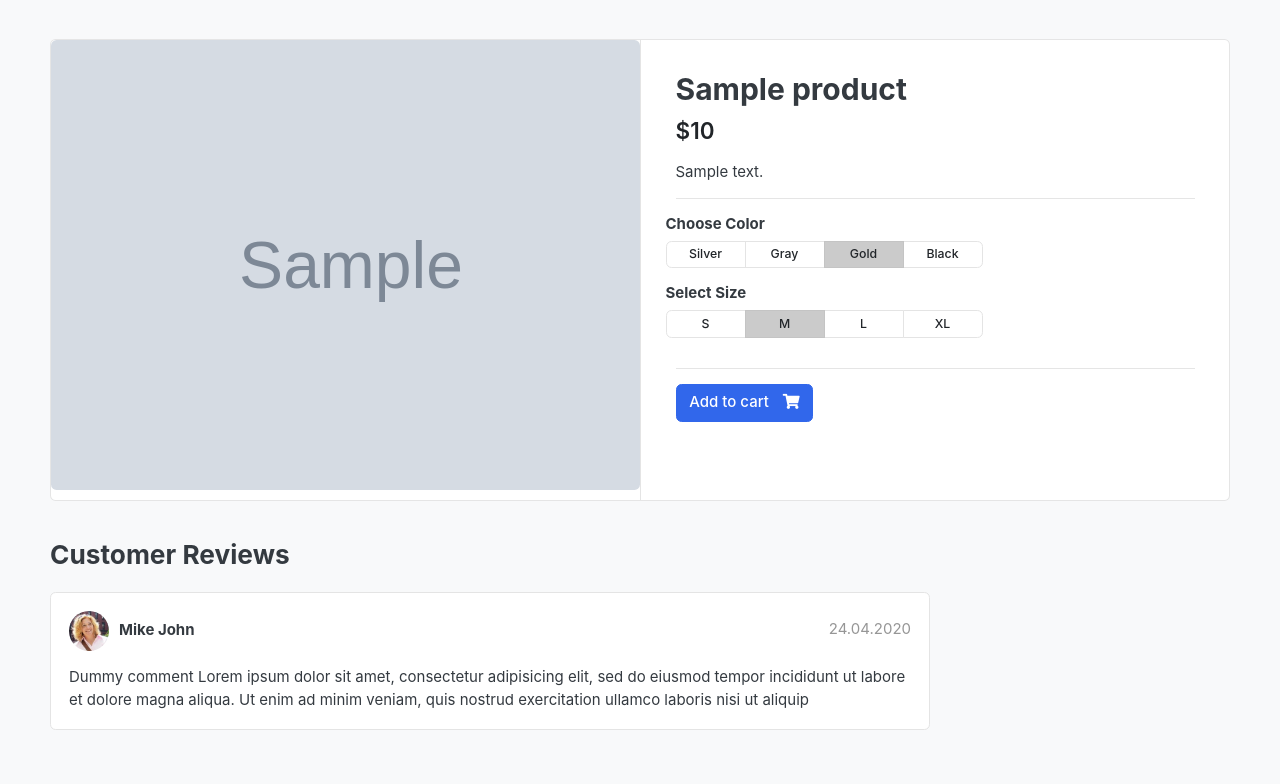
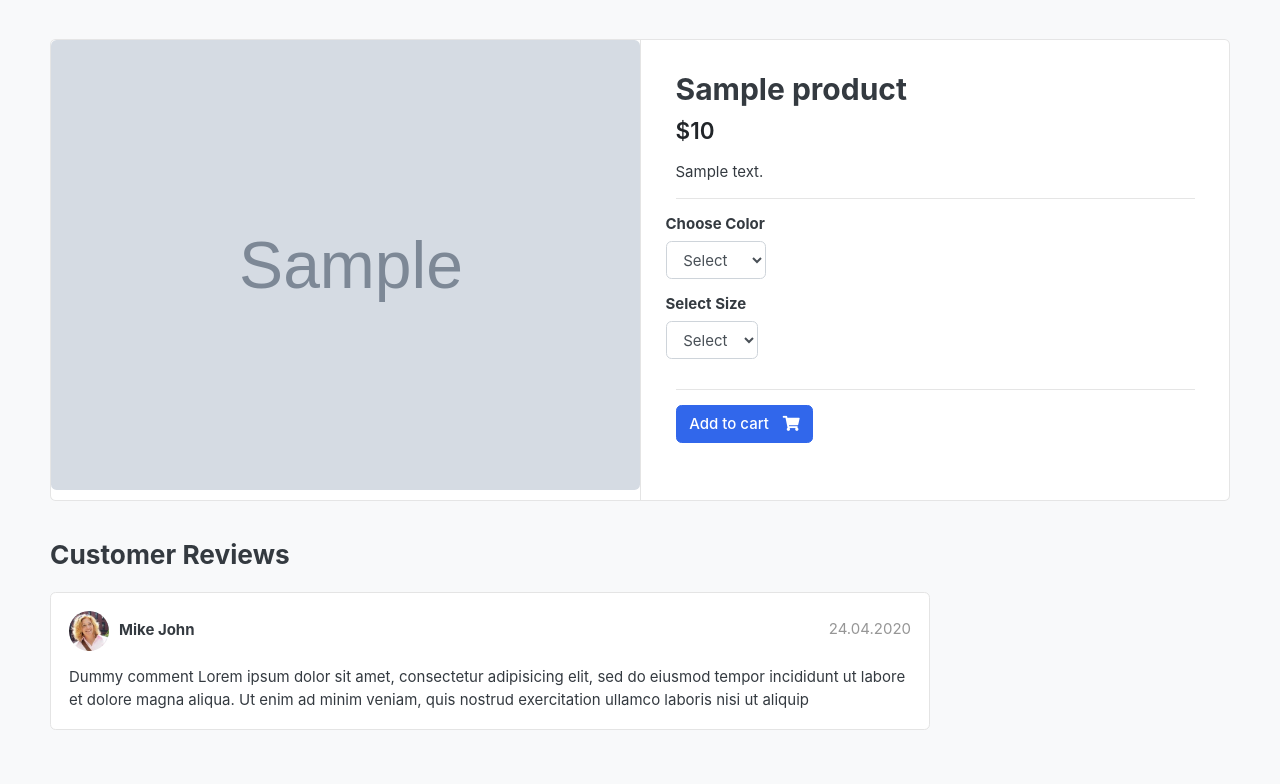
Before and after one commit to MohammedAMohsen/GreatCart, a Django app: a page that uses templates/store/product_detail.html in a window 1280 px wide. Shown: the part 119-903 px from the top of the page. Run offline with Django 5.2, Linux system fonts and the light colour scheme; tables that the repository leaves empty hold one stand-in row (values such as "Sample post"); grey boxes marked "Sample" are stand-in pictures; some libraries are stand-ins or nearby versions; some web fonts are replaced.

Commit message:
store and carts functionality

```diff
--- a/carts/models.py
+++ b/carts/models.py
@@ -1,5 +1,5 @@
 from django.db import models
-from store.models import Product
+from store.models import Product, Variation
 
 class Cart(models.Model):
     cart_id = models.CharField(max_length=250, blank=True)
@@ -11,6 +11,7 @@
 
 class CartItem(models.Model):
     product = models.ForeignKey(Product, on_delete=models.CASCADE)
+    variations = models.ManyToManyField(Variation, blank=True)
     cart = models.ForeignKey(Cart, on_delete=models.CASCADE)
     quantity = models.IntegerField()
     is_active = models.BooleanField(default=True)
--- a/carts/urls.py
+++ b/carts/urls.py
@@ -4,6 +4,6 @@
 urlpatterns = [
     path('', views.cart, name='cart'),
     path('add_cart/<int:product_id>/', views.add_cart, name='add-cart'),
-    path('remove_cart/<int:product_id>/', views.remove_cart, name='remove-cart'),
-    path('delete_cart/<int:product_id>/', views.delete_cart, name='delete-cart'),
+    path('remove_cart/<int:product_id>/<int:cart_item_id>/', views.remove_cart, name='remove-cart'),
+    path('delete_cart/<int:product_id>/<int:cart_item_id>/', views.delete_cart, name='delete-cart'),
 ]
--- a/carts/views.py
+++ b/carts/views.py
@@ -1,6 +1,6 @@
 from django.shortcuts import render, redirect, get_object_or_404
 from .models import Cart, CartItem
-from store.models import Product
+from store.models import Product, Variation
 from django.contrib import messages
 from django.core.exceptions import ObjectDoesNotExist
 
@@ -14,29 +14,63 @@
 
 def add_cart(request, product_id):
     product = Product.objects.get(id=product_id) # get the product
+    product_variation = []
+
+    if request.method == 'POST':
+        for item in request.POST:
+            key = item
+            value = request.POST.get(key)
+            try:
+                variation = Variation.objects.get(product=product, variation_category__iexact=key, variation_value__iexact=value)
+                product_variation.append(variation)
+            except:
+                pass
+
     if product.is_available and product.stock > 0:
+
         try:
             cart = Cart.objects.get(cart_id=_cart_id(request)) # get the cart useing the cart_id present in the session
         except Cart.DoesNotExist:
             cart = Cart.objects.create(cart_id=_cart_id(request))
         cart.save()
-        try:
-            cart_item = CartItem.objects.get(product=product, cart=cart)
-            cart_item.quantity += 1
-            cart_item.save()
-        except CartItem.DoesNotExist:
+
+        is_cart_item_exists = CartItem.objects.filter(product=product, cart=cart).exists()
+        if is_cart_item_exists:
+            cart_item = CartItem.objects.filter(product=product, cart=cart)
+            all_variations = []
+            id = []
+            for item in cart_item:
+                all_variations.append(list(item.variations.all()))
+                id.append(item.id)
+            if product_variation in all_variations:
+                index = all_variations.index(product_variation)
+                item_id = id[index]
+                item = CartItem.objects.get(id=item_id ,product=product)
+                item.quantity += 1
+                item.save()
+            else:
+                item = CartItem.objects.create(product=product, cart=cart,  quantity=1)
+                if len(product_variation) > 0:
+                    item.variations.clear()
+                    item.variations.add(*product_variation)
+                item.save()
+        else:
             cart_item = CartItem.objects.create(product=product, cart=cart, quantity=1)
+            if len(product_variation) > 0:
+                cart_item.variations.clear()
+                cart_item.variations.add(*product_variation)
             cart_item.save()
         return redirect('cart')
+
     else:
         messages.warning(request, 'The product is not available at the moment, try later')
         return redirect('product-detail', category_slug=product.category.slug ,product_slug=product.slug)
 
 
-def remove_cart(request, product_id):
+def remove_cart(request, product_id, cart_item_id):
     product = get_object_or_404(Product, id=product_id)
     cart = Cart.objects.get(cart_id=_cart_id(request))
-    cart_item = get_object_or_404(CartItem, cart=cart, product=product)
+    cart_item = get_object_or_404(CartItem, cart=cart, product=product, id=cart_item_id)
     if cart_item.quantity > 1:
         cart_item.quantity -= 1
         cart_item.save()
@@ -45,10 +79,10 @@
     return redirect('cart')
 
 
-def delete_cart(request, product_id):
+def delete_cart(request, product_id, cart_item_id):
     product = get_object_or_404(Product, id=product_id)
     cart = Cart.objects.get(cart_id=_cart_id(request))
-    cart_item = get_object_or_404(CartItem, cart=cart, product=product)
+    cart_item = get_object_or_404(CartItem, cart=cart, product=product, id=cart_item_id)
     cart_item.delete()
     return redirect('cart')
 
--- a/store/models.py
+++ b/store/models.py
@@ -14,6 +14,31 @@
     created_date     = models.DateTimeField(auto_now_add=True)
     modified_date    = models.DateTimeField(auto_now=True)
 
+    def __str__(self):
+        return self.product_name
+
+
+class VariationManager(models.Manager):
+    def colors(self):
+        return self.filter(variation_category='color', is_active=True)
+
+    def sizes(self):
+        return self.filter(variation_category='size', is_active=True)
+
+
+variation_category_choice = (
+    ('color', 'color'),
+    ('size', 'size'),
+)
+
+class Variation(models.Model):
+    product = models.ForeignKey(Product, on_delete=models.CASCADE)
+    variation_category = models.CharField(max_length=100, choices=variation_category_choice)
+    variation_value = models.CharField(max_length=100)
+    is_active = models.BooleanField(default=True)
+    created_date = models.DateTimeField(auto_now_add=True)
+
+    objects = VariationManager()
 
     def __str__(self):
-        return self.product_name
+        return self.variation_value
--- a/templates/store/product_detail.html
+++ b/templates/store/product_detail.html
@@ -13,6 +13,8 @@
                     </article> <!-- gallery-wrap .end// -->
                 </aside>
                 <main class="col-md-6 border-left">
+                    <form action="{% url 'add-cart' single_product.id %}" method="POST">
+                        {% csrf_token %}
                         <article class="content-body">
                             <h2 class="title">{{ single_product.product_name }}</h2>
                             <div class="mb-3">
@@ -23,53 +25,37 @@
                             <div class="row">
                                 <div class="item-option-select">
                                     <h6>Choose Color</h6>
-                                <div class="btn-group btn-group-sm btn-group-toggle" data-toggle="buttons">
-                                    <label class="btn btn-light">
-                                        <input type="radio" name="radio_color"> Silver
-                                    </label>
-                                    <label class="btn btn-light">
-                                        <input type="radio" name="radio_color" > Gray
-                                    </label>
-                                    <label class="btn btn-light active">
-                                        <input type="radio" name="radio_color checked"> Gold
-                                    </label>
-                                    <label class="btn btn-light">
-                                        <input type="radio" name="radio_color"> Black
-                                    </label>
-                                </div>
+                                    <select name="color" class="form-control" required>
+                                        <option value="" disabled selected>Select</option>
+                                        {% for i in single_product.variation_set.colors %}
+                                            <option value="{{ i.variation_value | lower }}">{{ i.variation_value | capfirst  }}</option>
+                                        {% endfor %}
+                                    </select>
                                 </div>
                             </div> <!-- row.// -->
                             <div class="row">
                                 <div class="item-option-select">
                                     <h6>Select Size</h6>
-                                <div class="btn-group btn-group-sm btn-group-toggle" data-toggle="buttons">
-                                <label class="btn btn-light">
-                                    <input type="radio" name="radio_color"> S
-                                </label>
-                                <label class="btn btn-light active">
-                                    <input type="radio" name="radio_color" checked> M
-                                </label>
-                                <label class="btn btn-light">
-                                    <input type="radio" name="radio_color"> L
-                                </label>
-                                <label class="btn btn-light">
-                                    <input type="radio" name="radio_color"> XL
-                                </label>
-                                </div>
+                                    <select name="size" class="form-control" required>
+                                        <option value="" disabled selected>Select</option>
+                                        {% for i in single_product.variation_set.sizes %}
+                                            <option value="{{ i.variation_value | lower }}">{{ i.variation_value | capfirst }}</option>
+                                        {% endfor %}
+                                    </select>
                                 </div>
                             </div> <!-- row.// -->
                             <hr>
                             {% if single_product.stock <= 0 %}
                                 <h5 class="text-danger">Out Of Stock</h5>
                             {% else %}
+                                <button type="submit" class="btn  btn-primary"> <span class="text">Add to cart</span> <i class="fas fa-shopping-cart"></i></button>
                                 {% if in_cart %}
-                                <a href="#" class="btn btn-success"><span class="text">Added to cart</span><i class="fas fa-check"></i></a>
+                                <!-- <a href="#" class="btn btn-success"><span class="text">Added to cart</span><i class="fas fa-check"></i></a> -->
                                     <a href="{% url 'cart' %}" class="btn btn-outline-primary"><span class="text">View Cart</span><i class="fas fa-eye"></i></a>
-                            {% else %}
-                                <a href="{% url 'add-cart' single_product.id %}" class="btn  btn-primary"> <span class="text">Add to cart</span> <i class="fas fa-shopping-cart"></i></a>
                                 {% endif %}
                             {% endif %}
                         </article> <!-- product-info-aside .// -->
+                    </form>
                 </main> <!-- col.// -->
             </div> <!-- row.// -->
         </div> <!-- card.// -->
```
Also changed, not shown: carts/admin.py (+7 -2 lines), store/admin.py (+8 -2 lines), templates/store/cart.html (+16 -4 lines), carts/migrations/0004_cartitem_variations.py (added), store/migrations/0004_variation.py (added). Lines whose indentation alone changed are shown as unchanged.
